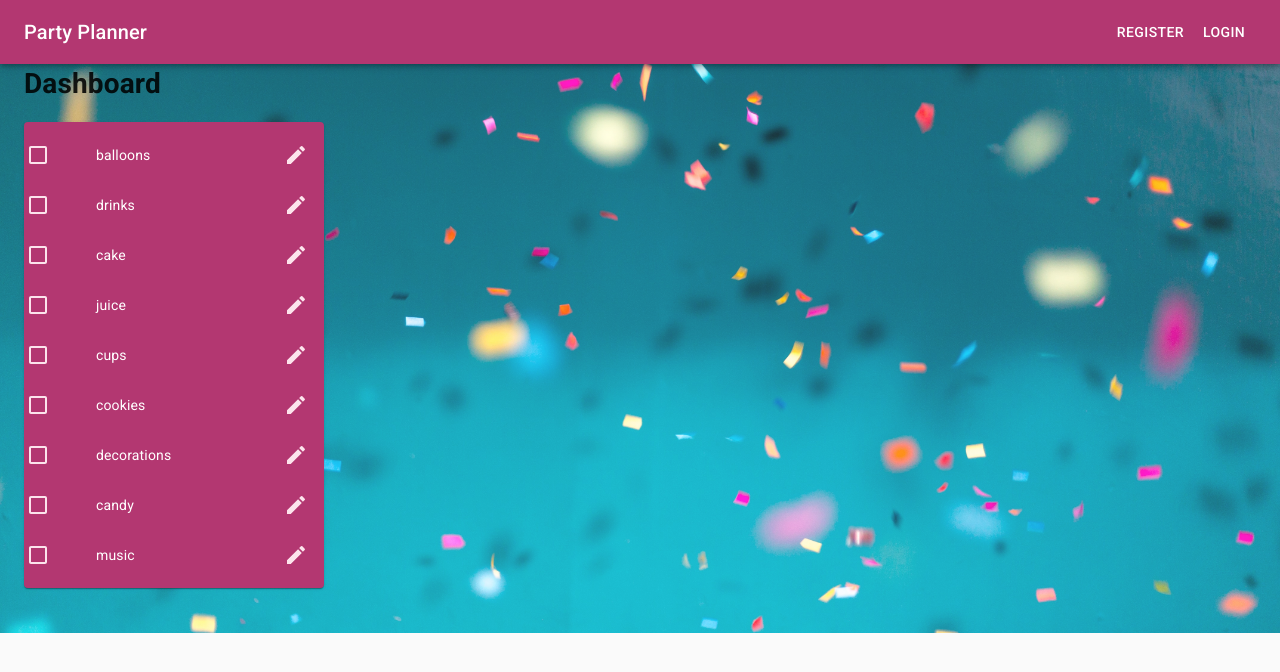
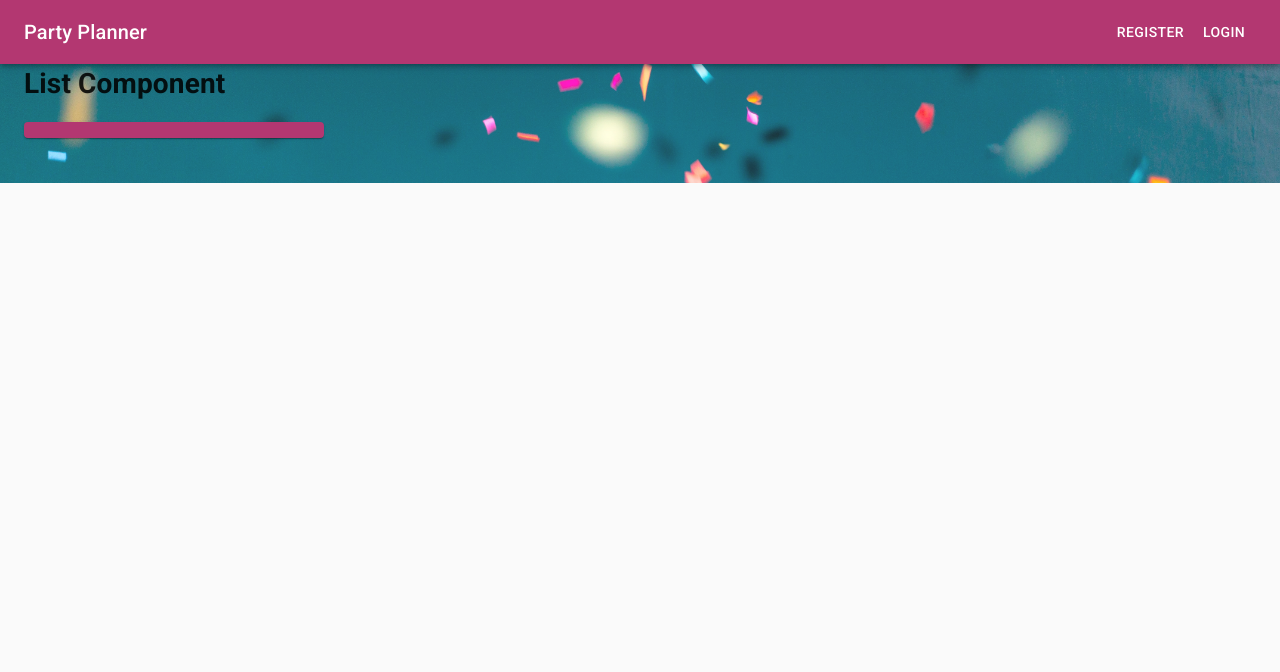
Before and after one commit to bw-party-planner-july-2019/fe-party-planner, a React (Create React App) app: page /list in a window 1280 px wide. Shown: the top 672 px of the page. Built offline with nearby package versions, Linux system fonts and the light colour scheme.

Commit message:
Fixed List Component to View on Single View

```diff
--- a/src/components/list/List.jsx
+++ b/src/components/list/List.jsx
@@ -36,9 +36,20 @@ const useStyles = makeStyles(theme => ({
     },
 }));
 
-export default function DisplayList({party_id, list}) {
+export default function DisplayList() {
+    const list = [
+        {id: 1, party_id: 1, item: 'balloons', purchased: false, price: 5},
+        {id: 2, party_id: 1, item: 'drinks', purchased: false, price: 55},
+        {id: 3, party_id: 1, item: 'cake', purchased: false, price: 20},
+        {id: 4, party_id: 2, item: 'juice', purchased: false, price: 5},
+        {id: 5, party_id: 2, item: 'cups', purchased: false, price: 10},
+        {id: 6, party_id: 2, item: 'cookies', purchased: false, price: 15},
+        {id: 7, party_id: 3, item: 'decorations', purchased: false, price: 25},
+        {id: 8, party_id: 3, item: 'candy', purchased: false, price: 20},
+        {id: 9, party_id: 3, item: 'music', purchased: false, price: 10},
+    ];
     const classes = useStyles();
-    const listOfItems = list.filter(item => item.party_id = party_id);
+    const listOfItems = list.filter(item => item.party_id === list.party_id);
     const [checked, setChecked] = React.useState([0]);
 
     const handleToggle = value => () => {
@@ -56,7 +67,7 @@ export default function DisplayList({party_id, list}) {
 
     return (
         <div>
-            <h1>Dashboard</h1>
+            <h1>List Component</h1>
             <Card className={classes.card}>
                 <List className={classes.list}>
                     {console.log("checked items ", checked)}
```
